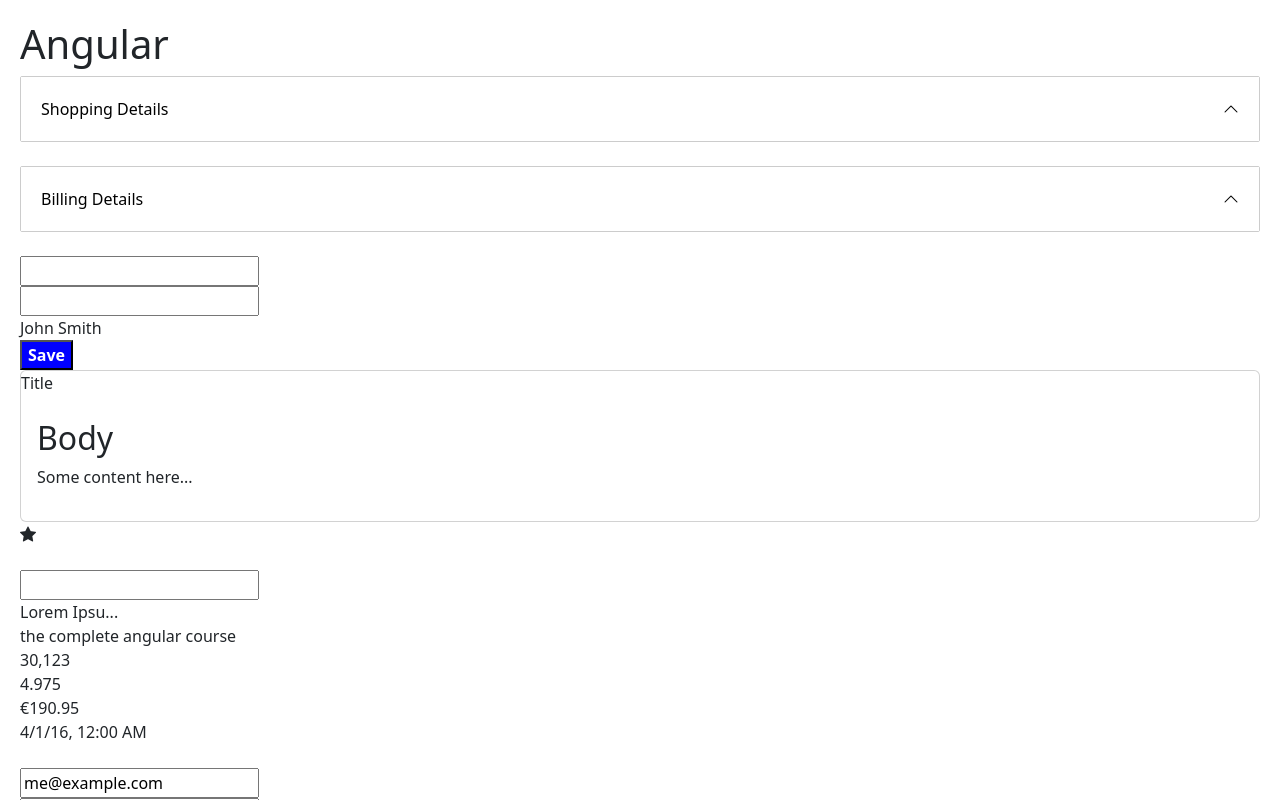
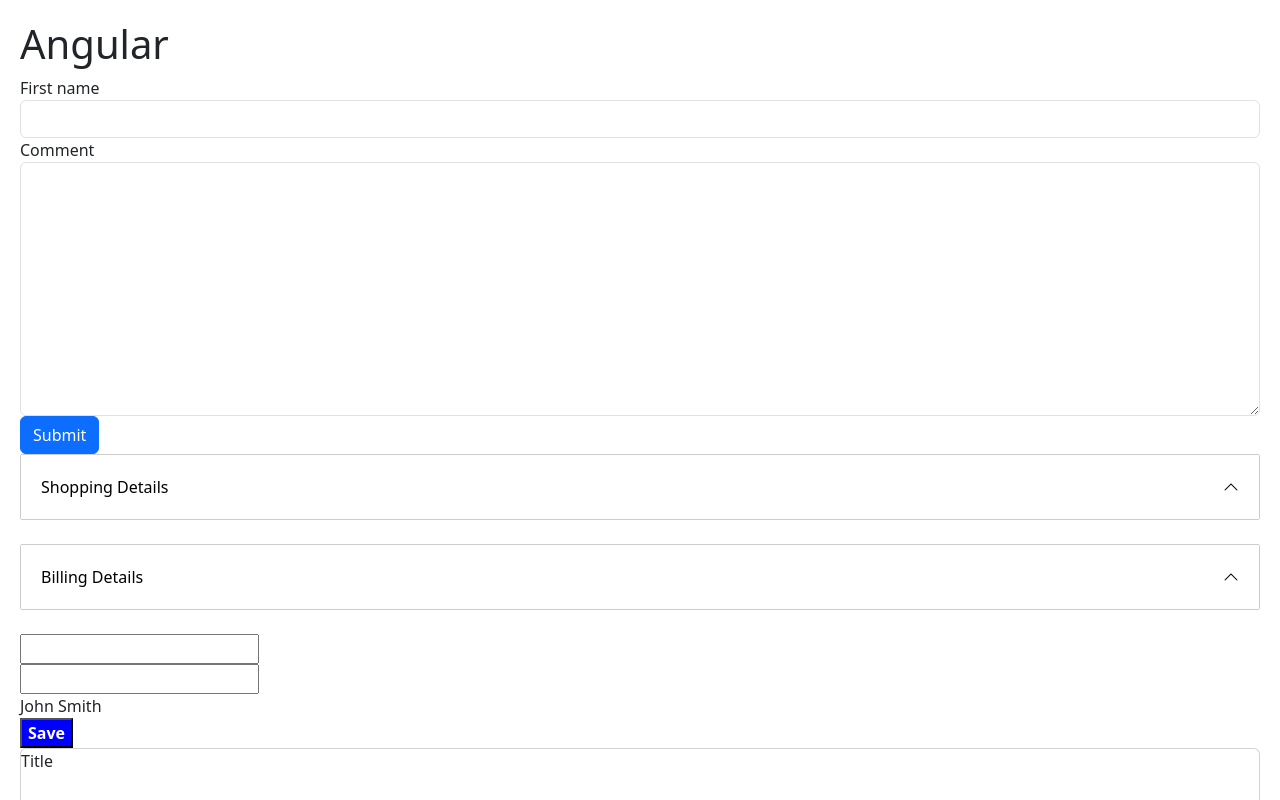
Before and after one commit to sinaAtabaki/Angular_hello-world, an Angular app: page / in a window 1280 px wide. Shown: the top 800 px of the page. Built offline with nearby package versions, Linux system fonts and the light colour scheme.

Commit message:
Add Contact Form

```diff
--- a/src/app/app.component.html
+++ b/src/app/app.component.html
@@ -1,4 +1,6 @@
 <h1>Angular</h1>
+<!-- Bootstrap Form -->
+<app-contact-form></app-contact-form>
 
 <!-- Zippy Challenge -->
 <app-zippy title="Shopping Details">
--- a/src/app/app.component.ts
+++ b/src/app/app.component.ts
@@ -7,6 +7,7 @@
 import { CommonModule } from '@angular/common';
 import { InputFormatDirective } from './input-format.directive';
 import { ZippyComponent } from "./zippy/zippy.component";
+import { ContactFormComponent } from './contact-form/contact-form.component';
 
 @Component({
     selector: 'app-root',
@@ -21,7 +22,8 @@
         FavoriteComponent,
         PanelComponent,
         InputFormatDirective,
-        ZippyComponent
+        ZippyComponent,
+        ContactFormComponent
     ]
 })
 export class AppComponent {
--- /dev/null
+++ b/src/app/contact-form/contact-form.component.html
@@ -0,0 +1,62 @@
+<form
+#f="ngForm"
+(ngSubmit)="submit(f)">
+<!-- An jedes Form-Element wird Automatisch die ngForm Directive angeheftet -->
+
+  <!-- form-control ist eine Angular Klasse , damit werden Eigenschaften an Input Felder geheftet, diese sind:
+    value
+    touched
+    untouched
+    dirty (value was changed)
+    pristine (value was not changed)
+    valid
+    errors
+    form-group besitzt die gleichen Eigenschaften wie form-control
+    -->
+  <div class="form-group">
+    <label for="firstName">First name</label>
+    <input
+      required
+      minlength="3"
+      maxlength="10"
+      pattern="banana"
+      ngModel
+      name="firstName"
+      #firstName="ngModel"
+      (change)="log(firstName)"
+      id="firstName"
+      type="text"
+      class="form-control"
+    />
+
+    <div
+      class="alert alert-danger"
+      *ngIf="firstName.touched && !firstName.valid">
+      <div *ngIf="firstName.errors?.['required']">
+        First name is required.
+      </div>
+      <div *ngIf="firstName.errors?.['minlength']">
+        First name should be a minimum of {{ firstName.errors?.['minlength'].requiredLength }} characters
+      </div>
+      <div *ngIf="firstName.errors?.['pattern']">
+        First name does not match the pattern
+      </div>
+    </div>
+  </div>
+
+  <!-- div.form-group>label[for='comment']+textarea[id='comment'].form-control -->
+  <div class="form-group">
+    <label for="comment">Comment</label>
+    <textarea
+      ngmodel
+      name="comment"
+      id="comment"
+      cols="30"
+      rows="10"
+      class="form-control"
+    ></textarea>
+  </div>
+
+  <!-- button.btn.btn-primary (auch zen code genannt) -->
+  <button class="btn btn-primary">Submit</button>
+</form>
--- /dev/null
+++ b/src/app/contact-form/contact-form.component.ts
@@ -0,0 +1,21 @@
+import { CommonModule } from '@angular/common';
+import { Component } from '@angular/core';
+import { FormsModule } from '@angular/forms';
+
+@Component({
+  selector: 'app-contact-form',
+  standalone: true,
+  imports: [
+    FormsModule,
+    CommonModule
+  ],
+  templateUrl: './contact-form.component.html',
+  styleUrl: './contact-form.component.css'
+})
+export class ContactFormComponent {
+  log(x: any) {console.log(x)};
+
+  submit(f: any){
+    console.log(f);
+  }
+}
--- a/src/styles.css
+++ b/src/styles.css
@@ -2,3 +2,7 @@
 @import url("https://cdn.jsdelivr.net/npm/bootstrap-icons@1.11.3/font/bootstrap-icons.min.css");
 
 body { padding: 20px; }
+
+.form-control.ng-touched.ng-invalid {
+    border: 2px solid red;
+}
```
Also changed, not shown: src/app/contact-form/contact-form.component.css (added), 1 other file (tests, documents, lock files or other folders).
